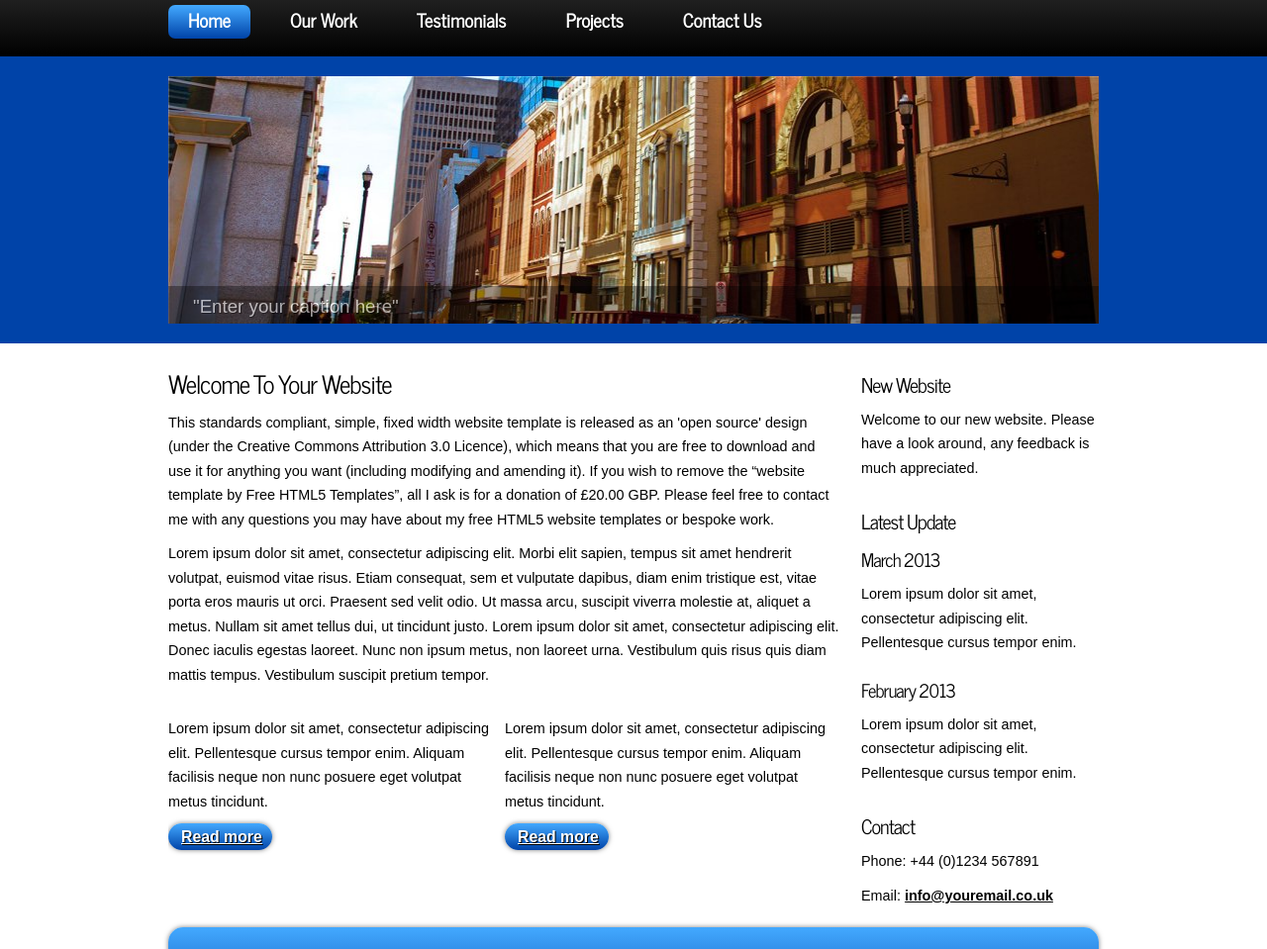
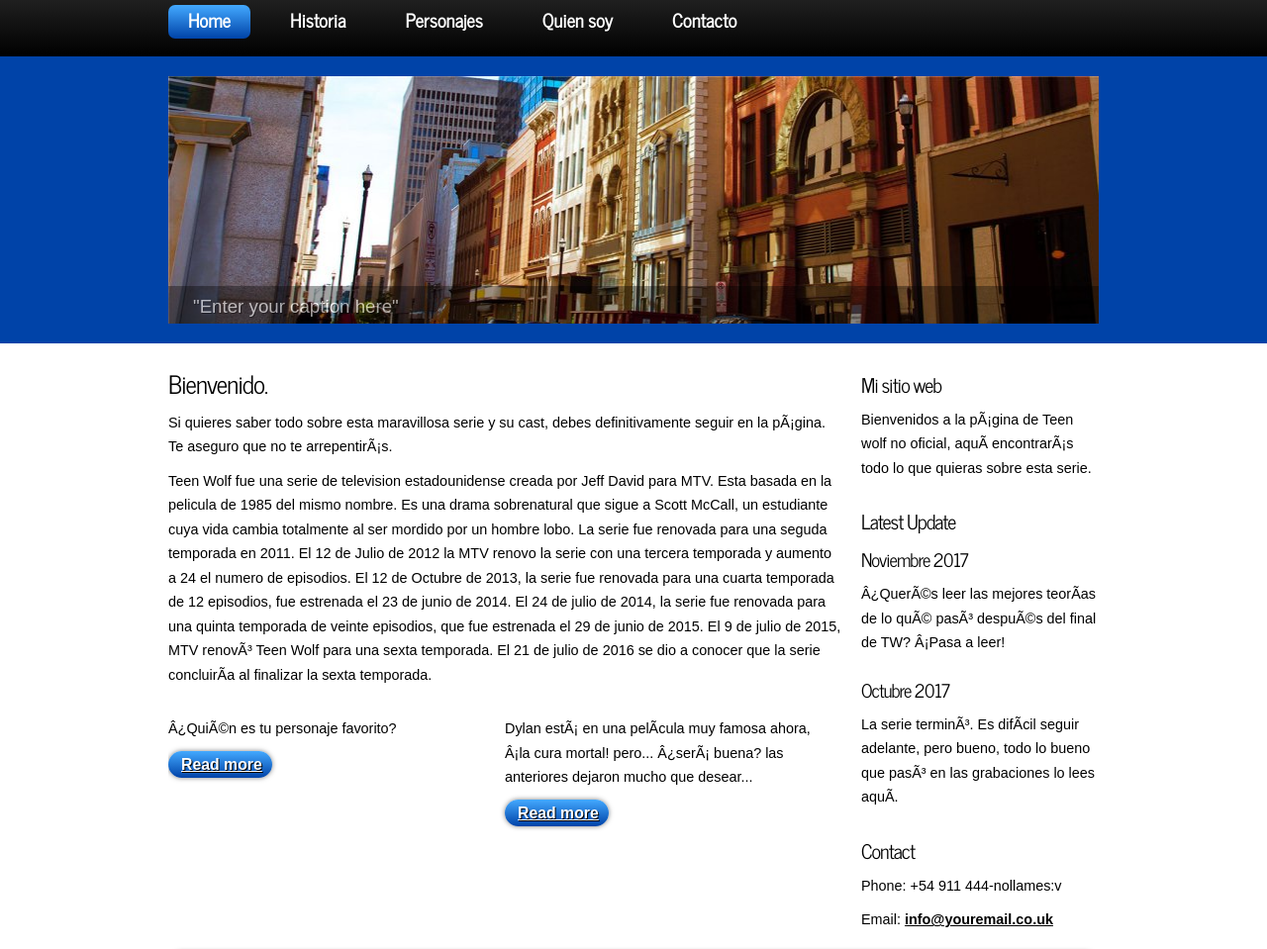
Before and after one commit to Agussantillan/TeenW, a plain HTML site: page index.html in a window 1280 px wide. Shown: the part 93-1052 px from the top of the page at 99% size. Drawn offline with Linux system fonts and the light colour scheme.

Commit message:
Update index.html

```diff
--- a/index.html
+++ b/index.html
@@ -2,7 +2,7 @@
 <html>
 
 <head>
-  <title>Free HTML5 Templates</title>
+  <title>Teen Wolf</title>
   <meta name="description" content="website description" />
   <meta name="keywords" content="website keywords, website keywords" />
   <meta http-equiv="content-type" content="text/html; charset=windows-1252" />
@@ -17,17 +17,17 @@
     <header>
 	  <div id="strapline">
 	    <div id="welcome_slogan">
-	      <h3>Welcome To Free HTML5 <span>Streets</span></h3>
+	      <h3>Teen <span> Wolf</span></h3>
 	    </div><!--close welcome_slogan-->
       </div><!--close strapline-->
 	  <nav>
 	    <div id="menubar">
           <ul id="nav">
             <li class="current"><a href="index.html">Home</a></li>
-            <li><a href="ourwork.html">Our Work</a></li>
-            <li><a href="testimonials.html">Testimonials</a></li>
-            <li><a href="projects.html">Projects</a></li>
-            <li><a href="contact.html">Contact Us</a></li>
+            <li><a href="ourwork.html">Historia</a></li>
+            <li><a href="testimonials.html">Personajes</a></li>
+            <li><a href="projects.html">Quien soy</a></li>
+            <li><a href="contact.html">Contacto</a></li>
           </ul>
         </div><!--close menubar-->
       </nav>
@@ -47,27 +47,27 @@
 	  <div class="sidebar_container">
 		<div class="sidebar">
           <div class="sidebar_item">
-            <h2>New Website</h2>
-            <p>Welcome to our new website. Please have a look around, any feedback is much appreciated.</p>
+            <h2>Mi sitio web</h2>
+            <p>Bienvenidos a la página de Teen wolf no oficial, aquí encontrarás todo lo que quieras sobre esta serie.</p>
           </div><!--close sidebar_item-->
         </div><!--close sidebar-->
 		<div class="sidebar">
           <div class="sidebar_item">
             <h2>Latest Update</h2>
-            <h3>March 2013</h3>
-            <p>Lorem ipsum dolor sit amet, consectetur adipiscing elit. Pellentesque cursus tempor enim.</p>
+            <h3>Noviembre 2017</h3>
+            <p>¿Querés leer las mejores teorías de lo qué pasó después del final de TW? ¡Pasa a leer!</p>
 		  </div><!--close sidebar_item-->
         </div><!--close sidebar-->
 		<div class="sidebar">
           <div class="sidebar_item">
-            <h3>February 2013</h3>
-            <p>Lorem ipsum dolor sit amet, consectetur adipiscing elit. Pellentesque cursus tempor enim.</p>
+            <h3>Octubre 2017</h3>
+            <p>La serie terminó. Es difícil seguir adelante, pero bueno, todo lo bueno que pasó en las grabaciones lo lees aquí.</p>
 		  </div><!--close sidebar_item-->
         </div><!--close sidebar-->
         <div class="sidebar">
           <div class="sidebar_item">
             <h2>Contact</h2>
-            <p>Phone: +44 (0)1234 567891</p>
+            <p>Phone: +54 911 444-nollames:v</p>
             <p>Email: <a href="mailto:info@youremail.co.uk">info@youremail.co.uk</a></p>
           </div><!--close sidebar_item-->
         </div><!--close sidebar-->
@@ -75,18 +75,25 @@
 
 	  <div id="content">
         <div class="content_item">
-		  <h1>Welcome To Your Website</h1>
-          <p>This standards compliant, simple, fixed width website template is released as an 'open source' design (under the Creative Commons Attribution 3.0 Licence), which means that you are free to download and use it for anything you want (including modifying and amending it). If you wish to remove the &ldquo;website template by Free HTML5 Templates&rdquo;, all I ask is for a donation of &pound;20.00 GBP. Please feel free to contact me with any questions you may have about my free HTML5 website templates or bespoke work.</p>
-		  <p>Lorem ipsum dolor sit amet, consectetur adipiscing elit. Morbi elit sapien, tempus sit amet hendrerit volutpat, euismod vitae risus. Etiam consequat, sem et vulputate dapibus, diam enim tristique est, vitae porta eros mauris ut orci. Praesent sed velit odio. Ut massa arcu, suscipit viverra molestie at, aliquet a metus. Nullam sit amet tellus dui, ut tincidunt justo. Lorem ipsum dolor sit amet, consectetur adipiscing elit. Donec iaculis egestas laoreet. Nunc non ipsum metus, non laoreet urna. Vestibulum quis risus quis diam mattis tempus. Vestibulum suscipit pretium tempor. </p>
+		  <h1>Bienvenido.</h1>
+          <p>Si quieres saber todo sobre esta maravillosa serie y su cast, debes definitivamente seguir en la página. Te aseguro que no te arrepentirás.</p>
+		  <p>Teen Wolf fue una serie de television estadounidense creada por Jeff David para MTV. Esta basada en la pelicula de 1985
+			del mismo nombre. Es una drama sobrenatural que sigue a Scott McCall, un estudiante cuya vida cambia totalmente al ser
+			mordido por un hombre lobo. La serie fue renovada para una seguda temporada en 2011. El 12 de Julio de 2012 la MTV
+			renovo la serie con una tercera temporada y aumento a 24 el numero de episodios. El 12 de Octubre de 2013, la serie fue
+			renovada para una cuarta temporada de 12 episodios, fue estrenada el 23 de junio de 2014. El 24 de julio de 2014, la
+			serie fue renovada para una quinta temporada de veinte episodios, que fue estrenada el 29 de junio de 2015. El 9 de
+			julio de 2015, MTV renovó Teen Wolf para una sexta temporada. El 21 de julio de 2016 se dio a conocer que la serie
+			concluiría al finalizar la sexta temporada.</p>
 
 		  <div class="content_container">
-		    <p>Lorem ipsum dolor sit amet, consectetur adipiscing elit. Pellentesque cursus tempor enim. Aliquam facilisis neque non nunc posuere eget volutpat metus tincidunt.</p>
+		    <p>¿Quién es tu personaje favorito?</p>
 		  	<div class="button_small">
 		      <a href="#">Read more</a>
 		    </div><!--close button_small-->
 		  </div><!--close content_container-->
           <div class="content_container">
-		    <p>Lorem ipsum dolor sit amet, consectetur adipiscing elit. Pellentesque cursus tempor enim. Aliquam facilisis neque non nunc posuere eget volutpat metus tincidunt.</p>
+		  <p>Dylan está en una película muy famosa ahora, ¡la cura mortal! pero... ¿será buena? las anteriores dejaron mucho que desear...</p>
 		  	<div class="button_small">
 		      <a href="#">Read more</a>
 		    </div><!--close button_small-->
@@ -97,7 +104,7 @@
 	</div><!--close site_content-->
 
     <footer>
-	  <a href="index.html">Home</a> | <a href="ourwork.html">Our Work</a> | <a href="testimonials.html">Testimonials</a> | <a href="projects.html">Projects</a> | <a href="contact.html">Contact</a><br/><br/>
+	  <a href="index.html">Home</a> | <a href="ourwork.html">Historia</a> | <a href="testimonials.html">Personajes</a> | <a href="projects.html">Quien soy</a> | <a href="contact.html">Contacto</a><br/><br/>
 	  <a href="http://fotogrph.com">Images</a> |  <a href="http://www.heartinternet.co.uk/vps/">Virtual Server</a>  | website template by <a href="http://www.freehtml5templates.co.uk">Free HTML5 Templates</a>
     </footer>
 
```
